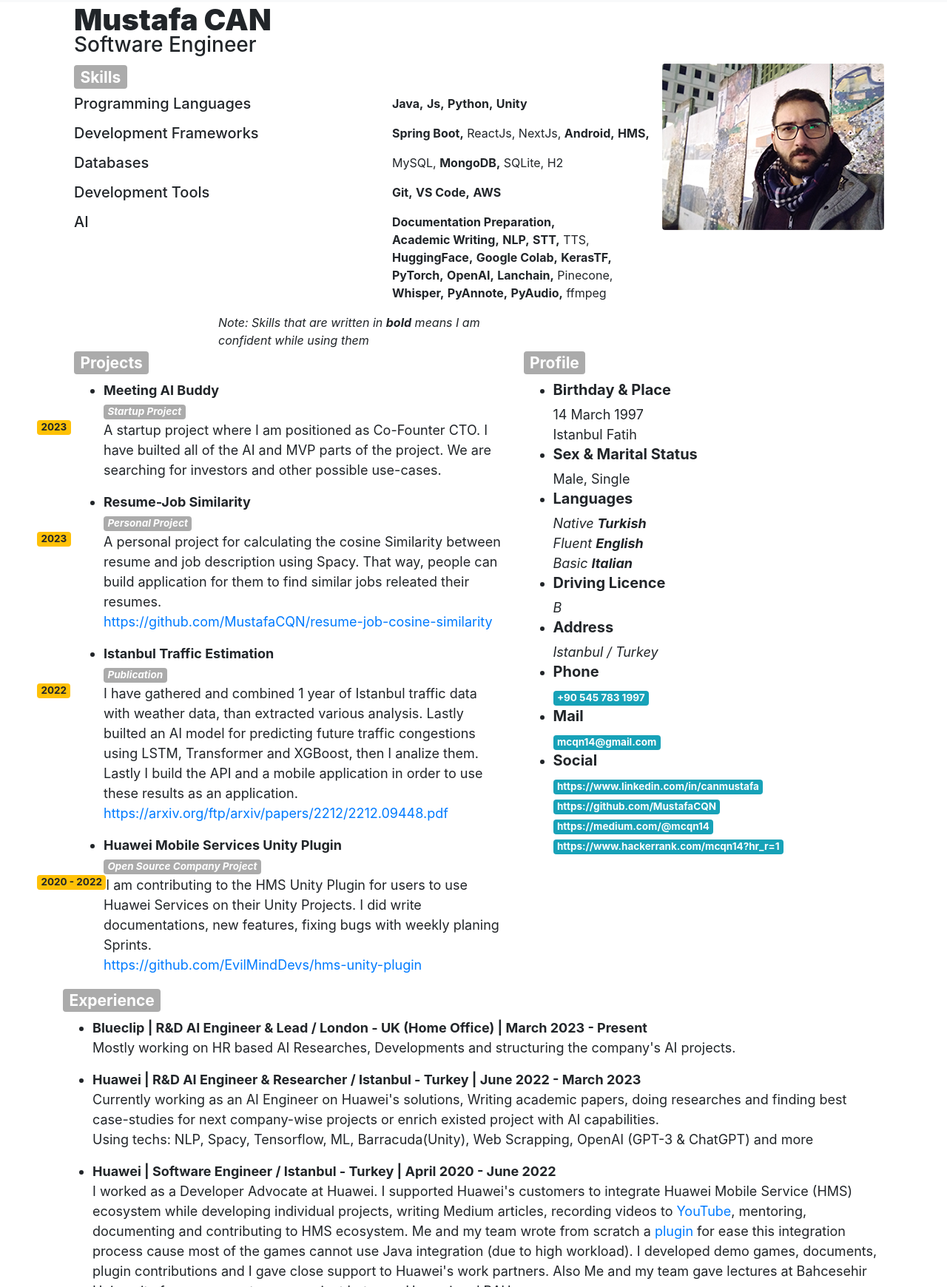
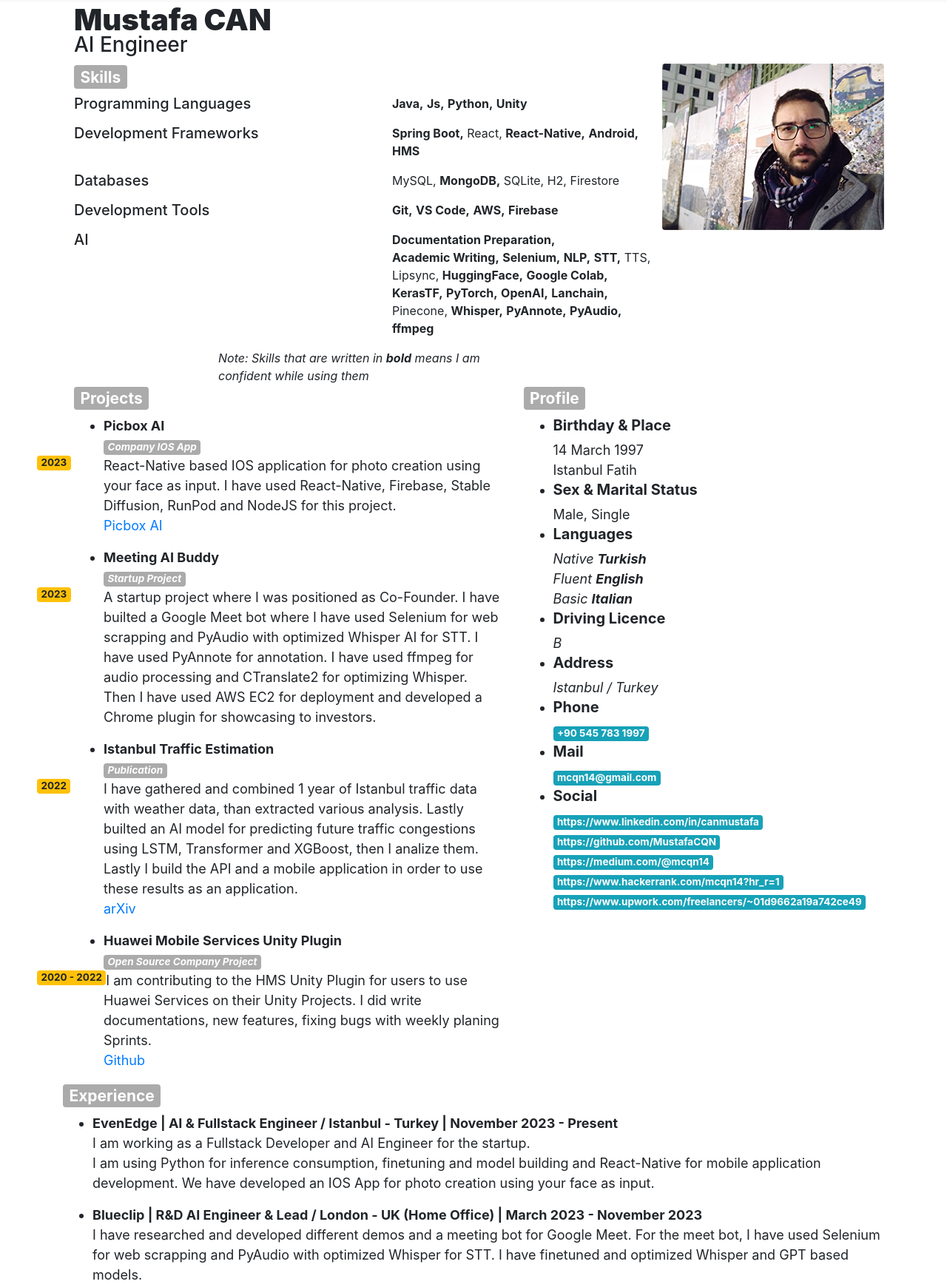
Before and after one commit to MustafaCQN/Protfolio, a website: page index.html in a window 1280 px wide. Shown: the part 53-1793 px from the top of the page at 74% size. Drawn offline with nearby package versions, Linux system fonts and the light colour scheme.

Commit message:
new job added, label is change to AI

```diff
--- a/index.html
+++ b/index.html
@@ -106,7 +106,7 @@
         <div class="container">
             <div id="header" class="col-md-12">
                 <h1 id="header-name">Mustafa CAN</h1>
-                <h3 id="header-role">Software Engineer</h3>
+                <h3 id="header-role">AI Engineer</h3>
             </div>
             <div id="profile-photo">
                 <img src="img/profile3-little.png" alt="no Photo" class="rounded">
@@ -138,13 +138,13 @@
                                     <ul id="skill-table" style="list-style-type: none;">
                                         <li class="bold">Spring Boot,
                                         </li>
-                                        <li>ReactJs,
+                                        <li>React,
                                         </li>
-                                        <li>NextJs,
+                                        <li class="bold">React-Native,
                                         </li>
                                         <li class="bold">Android,
                                         </li>
-                                        <li class="bold">HMS,
+                                        <li class="bold">HMS
                                         </li>
                                     </ul>
                                 </div>
@@ -158,7 +158,9 @@
                                         </li>
                                         <li class="">SQLite,
                                         </li>
-                                        <li class="">H2
+                                        <li class="">H2,
+                                        </li>
+                                        <li class="">Firestore
                                         </li>
                                     </ul>
                                 </div>
@@ -170,7 +172,9 @@
                                         </li>
                                         <li class="bold">VS Code,
                                         </li>
-                                        <li class="bold">AWS
+                                        <li class="bold">AWS,
+                                        </li>
+                                        <li class="bold">Firebase
                                         </li>
                                     </ul>
                                 </div>
@@ -181,11 +185,15 @@
                                         </li>
                                         <li class="bold">Academic Writing,
                                         </li>
+                                        <li class="bold">Selenium,
+                                        </li>
                                         <li class="bold">NLP,
                                         </li>
                                         <li class="bold">STT,
                                         </li>
                                         <li class="">TTS,
+                                        </li>
+                                        <li class="">Lipsync,
                                         </li>
                                         <li class="bold">HuggingFace,
                                         </li>
@@ -207,7 +215,7 @@
                                         </li>
                                         <li class="bold">PyAudio,
                                         </li>
-                                        <li class="">ffmpeg
+                                        <li class="bold">ffmpeg
                                         </li>
                                     </ul>
                                 </div>
@@ -226,21 +234,25 @@
                 <div id="projects" class="col-md-9 col-xl-9 col-sm-9" style="font-size: large;">
                     <h3 id="projects-name"><span class="badge badge-danger">Projects</span> </h3>
                     <ul>
-                        <!-- Resume Job Similarity -->
+                        <!-- Picbox AI -->
+                        <li><strong>Picbox AI</strong></li>
+                        <i class="badge badge-danger">Company IOS App</i>
+                       <br>
+                       <span class="badge badge-warning" style="float: left; margin-left: -90px;">2023</span>
+                       <p> React-Native based IOS application for photo creation using your face as input.
+                        I have used React-Native, Firebase, Stable Diffusion, RunPod and NodeJS for this project.
+                        <br><a href="https://apps.apple.com/tr/app/picbox-ai-headshot-generator/id6471105245">Picbox AI</a></p>
+                       </p>
+                        <!-- Meeting AI Buddy -->
                         <li><strong>Meeting AI Buddy</strong></li>
                         <i class="badge badge-danger">Startup Project</i>
                        <br>
                        <span class="badge badge-warning" style="float: left; margin-left: -90px;">2023</span>
-                       <p>A startup project where I am positioned as Co-Founter CTO. I have builted all of the AI and MVP parts of the project.
-                        We are searching for investors and other possible use-cases.</p>
-                        <!-- Resume Job Similarity -->
-                        <li><strong>Resume-Job Similarity</strong></li>
-                        <i class="badge badge-danger">Personal Project</i>
-                       <br>
-                       <span class="badge badge-warning" style="float: left; margin-left: -90px;">2023</span>
-                       <p>A personal project for calculating the cosine Similarity between resume and job description using Spacy.
-                            That way, people can build application for them to find similar jobs releated their resumes.
-                           <br><a href="https://github.com/MustafaCQN/resume-job-cosine-similarity">https://github.com/MustafaCQN/resume-job-cosine-similarity</a></p>
+                       <p>A startup project where I was positioned as Co-Founder.
+                        I have builted a Google Meet bot where I have used Selenium for web scrapping and PyAudio with optimized Whisper AI for STT.
+                        I have used PyAnnote for annotation. I have used ffmpeg for audio processing and CTranslate2 for optimizing Whisper.
+                        Then I have used AWS EC2 for deployment and developed a Chrome plugin for showcasing to investors.
+                       </p>
                            <!-- Istanbul Traffic Publication -->
                         <li><strong>Istanbul Traffic Estimation</strong></li>
                         <i class="badge badge-danger">Publication</i>
@@ -249,7 +261,7 @@
                        <p>I have gathered and combined 1 year of Istanbul traffic data with weather data, than extracted various analysis. Lastly
                         builted an AI model for predicting future traffic congestions using LSTM, Transformer and XGBoost, then I analize them. Lastly
                         I build the API and a mobile application in order to use these results as an application.
-                           <br><a href="https://arxiv.org/ftp/arxiv/papers/2212/2212.09448.pdf">https://arxiv.org/ftp/arxiv/papers/2212/2212.09448.pdf</a></p>
+                           <br><a href="https://arxiv.org/ftp/arxiv/papers/2212/2212.09448.pdf">arXiv</a></p>
                         <!-- HMS Unity Plugin -->
                         <li><strong>Huawei Mobile Services Unity Plugin</strong></li>
                         <i class="badge badge-danger">Open Source Company Project</i>
@@ -257,7 +269,7 @@
                        <span class="badge badge-warning" style="float: left; margin-left: -90px;">2020 - 2022</span>
                        <p>I am contributing to the HMS Unity Plugin for users to use Huawei Services on their Unity
                            Projects. I did write documentations, new features, fixing bugs with weekly planing Sprints.
-                           <br><a href="https://github.com/EvilMindDevs/hms-unity-plugin">https://github.com/EvilMindDevs/hms-unity-plugin</a></p>
+                           <br><a href="https://github.com/EvilMindDevs/hms-unity-plugin">Github</a></p>
                 </div>
                 <div id="profile" class="col-md-3 col-sm-3 col-xl-3" style="font-size: large;">
                     <h3 id="profile-header"><span class="badge badge-danger">Profile</span></h3>
@@ -284,6 +296,7 @@
                         <a class="badge badge-info" target="_blank" href="https://github.com/MustafaCQN">https://github.com/MustafaCQN</a>
                         <a class="badge badge-info" target="_blank" href="https://medium.com/@mcqn14">https://medium.com/@mcqn14</a>
                         <a class="badge badge-info" target="_blank" href="https://www.hackerrank.com/mcqn14?hr_r=1">https://www.hackerrank.com/mcqn14?hr_r=1</a>
+                        <a class="badge badge-info" target="_blank" href="https://www.upwork.com/freelancers/~01d9662a19a742ce49">https://www.upwork.com/freelancers/~01d9662a19a742ce49</a>
                     </ul>
                 </div>
             </div>
@@ -292,13 +305,22 @@
                 <div id="experience" class="col-md-12" style="font-size: large;">
                     <h3 id="experience-name"><span class="badge badge-danger">Experience</span></h3>
                     <ul>
-                        <li><strong>Blueclip | R&D AI Engineer & Lead / London - UK (Home Office) | March 2023 - Present</strong></li>
+                        <li><strong>EvenEdge | AI & Fullstack Engineer / Istanbul - Turkey | November 2023 - Present</strong></li>
                         <p>
-                           Mostly working on HR based AI Researches, Developments and structuring the company's AI projects.
+                            I am working as a Fullstack Developer and AI Engineer for the startup.<br>
+                            I am using Python for inference consumption, finetuning and model building and
+                            React-Native for mobile application development.
+                            We have developed an IOS App for photo creation using your face as input.
+                        </p>
+                        <li><strong>Blueclip | R&D AI Engineer & Lead / London - UK (Home Office) | March 2023 - November 2023</strong></li>
+                        <p>
+                            I have researched and developed different demos and a meeting bot for Google Meet.
+                            For the meet bot, I have used Selenium for web scrapping and PyAudio with optimized Whisper for STT.
+                            I have finetuned and optimized Whisper and GPT based models.
                         </p>
                         <li><strong>Huawei | R&D AI Engineer & Researcher / Istanbul - Turkey | June 2022 - March 2023</strong></li>
                         <p>
-                           Currently working as an AI Engineer on Huawei's solutions, Writing academic papers, doing researches and
+                           I have worked as an AI Engineer on Huawei's solutions, Writing academic papers, doing researches and
                            finding best case-studies for next company-wise projects or enrich existed project with AI capabilities.<br>
                            Using techs: NLP, Spacy, Tensorflow, ML, Barracuda(Unity), Web Scrapping, OpenAI (GPT-3 & ChatGPT) and more
                         </p>
@@ -336,6 +358,12 @@
             <div id="education" class="col-md-12" style="font-size: large;">
                 <h3 id="education-name"><span class="badge badge-danger">Education</span></h3>
                 <ul>
+                    <li><strong>Mckinsey Academy, Online</strong></li>
+                    April 2023 - November 2023
+                    <br>
+                    Forward Foundation & Advanced Program - <i class="badge badge-warning">Certification Program</i>
+                </ul>
+                <ul>
                     <li><strong>Bahcesehir University, Istanbul / Turkey</strong></li>
                     March 2022 - <b>Still Studying</b>
                     <br>
@@ -349,9 +377,9 @@
                 </ul>
             </div>
             <br>
-            <div id="note" class="col-md-12" style="font-size: large;">
+            <!-- <div id="note" class="col-md-12" style="font-size: large;">
                 <i>Note: PLEASE PREVIEW THIS DOCUMENT ON A DEVICE, BECAUSE LINKS ARE NOT WORKING WHEN YOU PRINT IT ON PAPER</i>
-            </div>
+            </div> -->
         </div>
         <div class="row" style="height: 200px;"></div>
 
```
Also changed, not shown: 2 other files.
